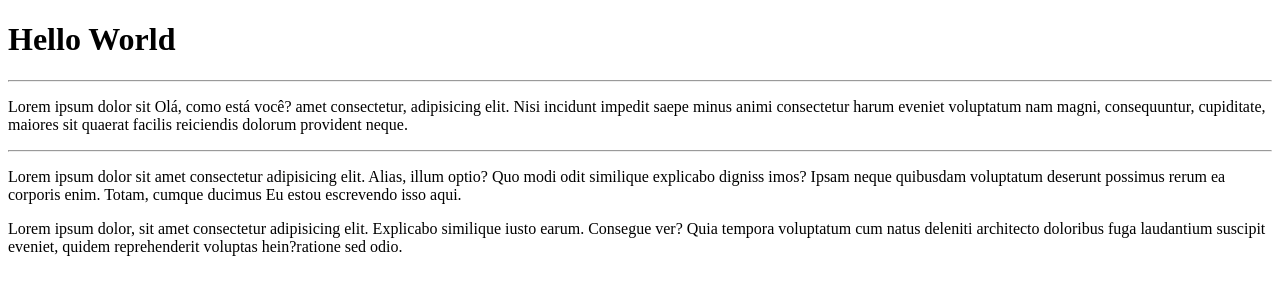
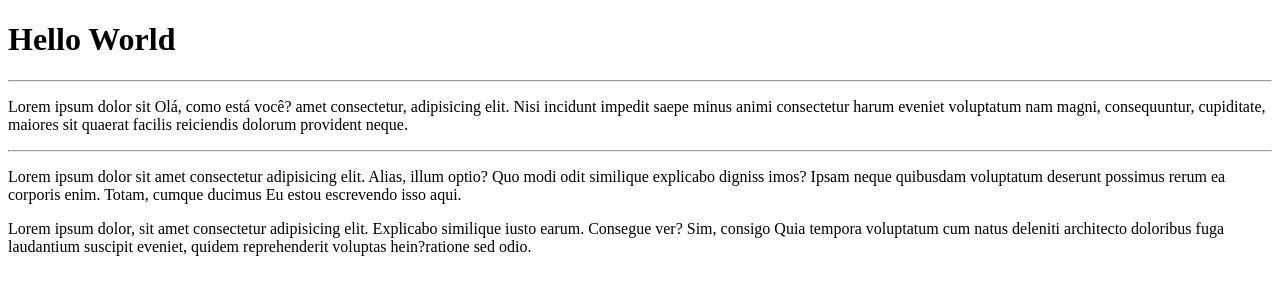
Before and after one commit to Matheus-R-Sena/Hello-World, a plain HTML site: page web/index.html in a window 1280 px wide. Drawn offline with Linux system fonts and the light colour scheme.

Commit message:
One more update
That's it.

```diff
--- a/web/index.html
+++ b/web/index.html
@@ -18,7 +18,7 @@
         imos? Ipsam neque quibusdam voluptatum deserunt possimus rerum ea corporis enim. Totam, cumque
          ducimus Eu estou escrevendo isso aqui.</p>
          <p>Lorem ipsum dolor, sit amet consectetur adipisicing elit. Explicabo
-             similique iusto earum. Consegue ver? Quia tempora voluptatum cum natus deleniti architecto doloribus
+             similique iusto earum. Consegue ver? Sim, consigo Quia tempora voluptatum cum natus deleniti architecto doloribus
              fuga laudantium suscipit eveniet,
              quidem reprehenderit voluptas hein?ratione sed odio.</p>
 
```
